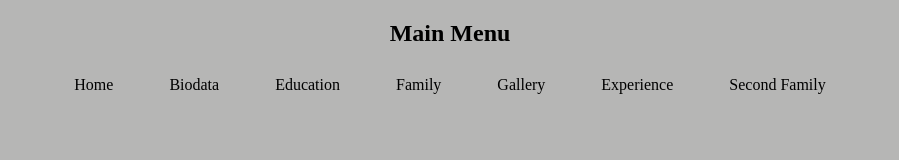
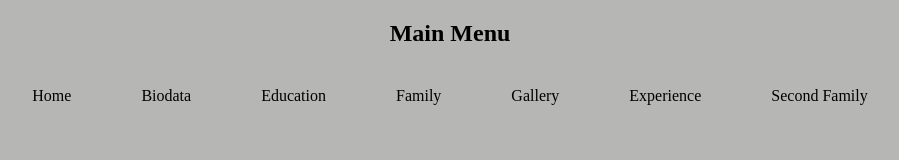
Before and after one commit to dannyphantomzzz/izzat_danial, a plain HTML site: page cols.html in a window 1280 px wide. Shown: the whole page, without its empty margins (190-1089 px from the left). Drawn offline with Linux system fonts and the light colour scheme.

Commit message:
Update cols.html

```diff
--- a/cols.html
+++ b/cols.html
@@ -3,27 +3,33 @@
 <head>
     <meta charset="UTF-8">
     <meta name="viewport" content="width=device-width, initial-scale=1.0">
+    <title>Navigation Bar</title>
     <style>
+
+        nav {
+            background-color: #B6B6B5;
+            padding: 10px 0;
+        }
+
         ul {
             list-style-type: none;
             margin: 0;
             padding: 0;
-  width: auto;
-  background-color:#B6B6B5;
             display: flex;
             justify-content: center;
             align-items: center;
         }
 
         li {
-  margin: 0 10px;
+            margin: 0 15px;
         }
 
         li a {
             display: inline-block;
             color: #000;
-  padding: 9px 18px;
+            padding: 10px 20px;
             text-decoration: none;
+            border-radius: 5px;
         }
 
         li a.active {
@@ -36,33 +42,41 @@ li a:hover:not(.active) {
             color: white;
         }
 
+
+        @media (max-width: 768px) {
+            ul {
+                flex-wrap: wrap;
+            }
+
+            li {
+                margin: 10px 5px;
+            }
+
+            li a {
+                padding: 8px 15px;
+            }
+        }
+
+
+        body {
+            margin: 0;
+            padding: 0;
+            overflow-x: hidden;
+        }
     </style>
 </head>
-<body>
-
+<body style="background-color: #B6B6B5;">
     <h2><center>Main Menu</center></h2>
-
-
-<body style="background-color: #B6B6B5;">
-
-<ul style="list-style-type:square;">
-
-<li style="display:block; margin-bottom:20px;"><a href="home.html" target="right">Home</a></li>
-
-<li style="display:block; margin-bottom:20px;"><a href="biodata.html" target="right">Biodata</a></li>
-
-<li style="display:block; margin-bottom:20px;"><a href="education.html" target="right">Education</a></li>
-
-<li style="display:block; margin-bottom:20px;"><a href="family.html" target="right">Family</a></li>
-
-<li style="display:block; margin-bottom:20px;"><a href="gallery.html" target="right">Gallery</a></li>
-
-<li style="display:block; margin-bottom:20px;"><a href="exp.html" target="right">Experience</a></li>
-
-<li style="display:block; margin-bottom:20px;"><a href="testt.html" target="right">Second Family</a></li>
-
-
+    <nav>
+        <ul>
+            <li><a href="home.html" target="right">Home</a></li>
+            <li><a href="biodata.html" target="right">Biodata</a></li>
+            <li><a href="education.html" target="right">Education</a></li>
+            <li><a href="family.html" target="right">Family</a></li>
+            <li><a href="gallery.html" target="right">Gallery</a></li>
+            <li><a href="exp.html" target="right">Experience</a></li>
+            <li><a href="testt.html" target="right">Second Family</a></li>
         </ul>
-
+    </nav>
 </body>
 </html>
```
Lines whose indentation alone changed are shown as unchanged.
